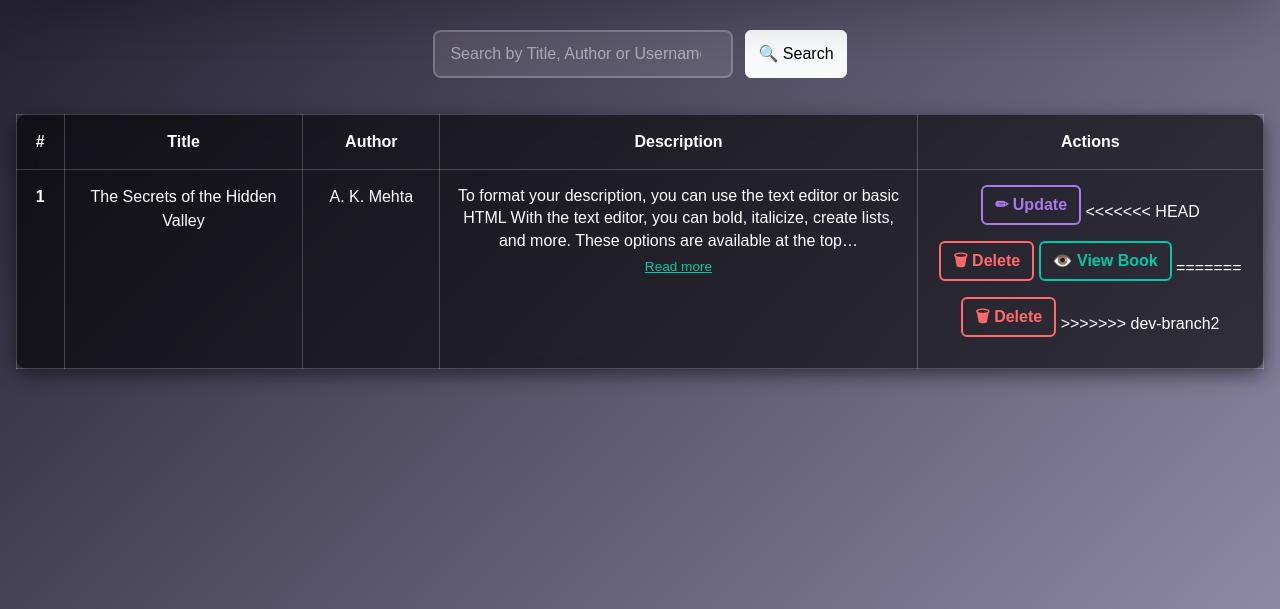
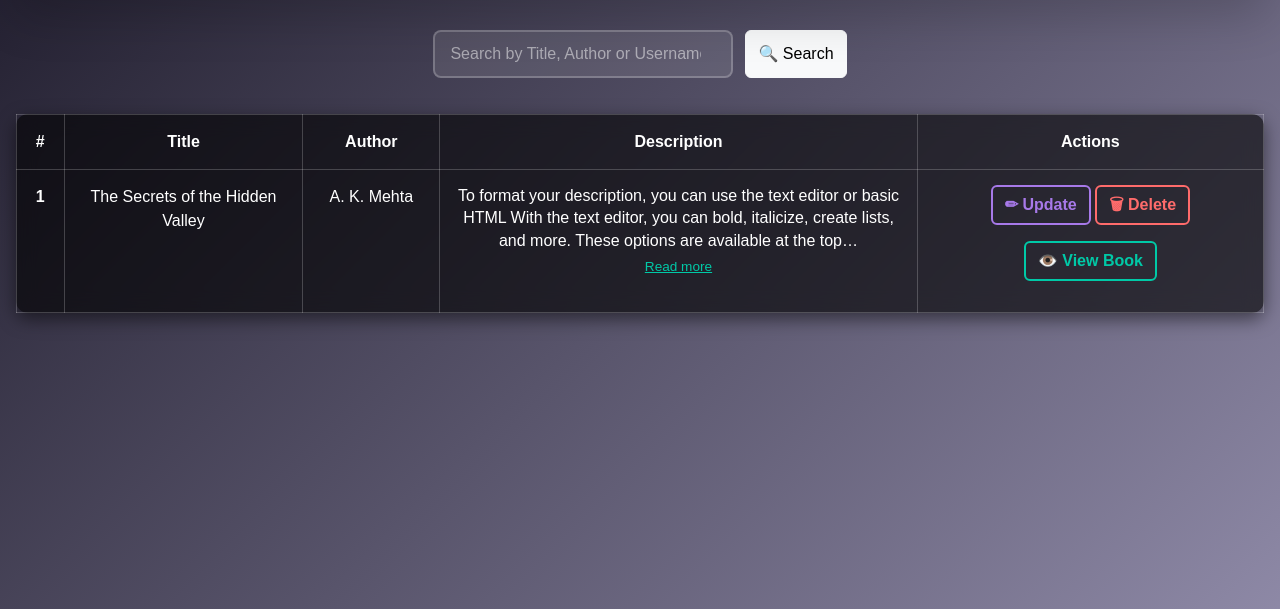
Before and after one commit to Kapil232002/personal-book-shelf, a Django app: page /book-list/ in a window 1280 px wide. Shown: the part 108-717 px from the top of the page. Run offline with Django 5.2, Linux system fonts and the light colour scheme; a user stored in the database is signed in; data comes from the database, SQL or seed files in the repository; both versions use the stored data as it was after the commit.

Commit message:
Your message about the changes

```diff
--- a/book_shelf/templates/book_list.html
+++ b/book_shelf/templates/book_list.html
@@ -3,11 +3,11 @@
 {% block start %}
 <style>
     body {
-    margin: 0 ;
-    padding: 0;
-    font-family: 'Poppins', sans-serif;
-    background: linear-gradient(135deg, #1f1c2c, #928dab);
-    min-height: 100vh;
+        margin: 0;
+        padding: 0;
+        font-family: 'Poppins', sans-serif;
+        background: linear-gradient(135deg, #1f1c2c, #928dab);
+        min-height: 100vh;
     }
 
     .professional-gradient {
@@ -174,7 +174,7 @@
 
 <!-- Search -->
 <div class="search-bar">
-    <form method="GET">
+    <form methqod="GET">
         <input class="form-control" type="search" name="q" placeholder="Search by Title, Author or Username"
             value="{{ request.GET.q }}" style="width: 300px;" />
         <button class="btn btn-light" type="submit">🔍 Search</button>
@@ -218,7 +218,6 @@
 
                 <td>
                     <a href="/update-books/{{ book.id }}" class="btn btn-outline-success mb-3">✏ Update</a>
-<<<<<<< HEAD
                     <a href="/delete-book/{{ book.id }}" class="btn btn-outline-danger mb-3">🗑 Delete</a>
                     {% if book.reference_link %}
                     <a href="{{ book.reference_link }}" target="_blank"
@@ -228,11 +227,6 @@
                     <a href="#" onclick="return handleViewBook(this, '');" class="btn btn-outline-view mb-3">👁️ View
                         Book</a>
                     {% endif %}
-=======
-
-                    <!-- Modal Trigger -->
-                    <a href="{% url 'confirm_delete_book' book.id %}" class="btn btn-outline-danger mb-3">🗑 Delete</a>
->>>>>>> dev-branch2
 
 
 
```
Also changed, not shown: db.sqlite3, 3 other files.
